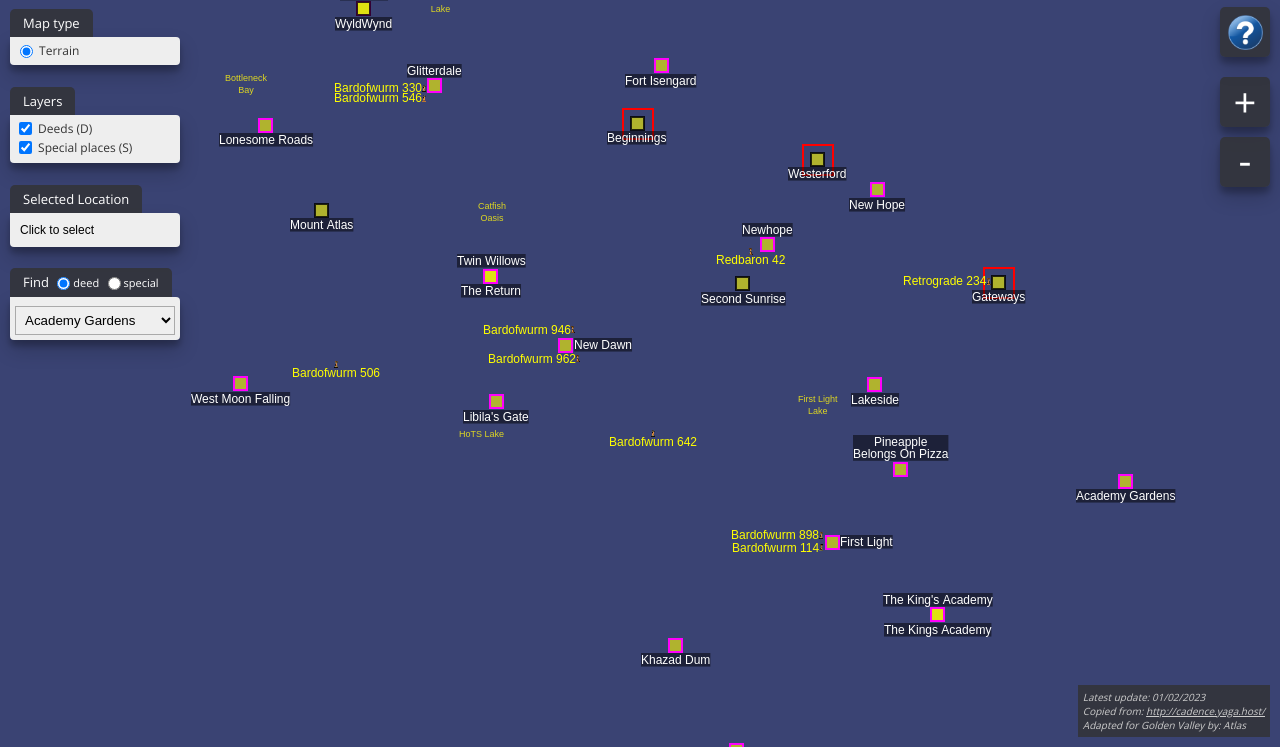
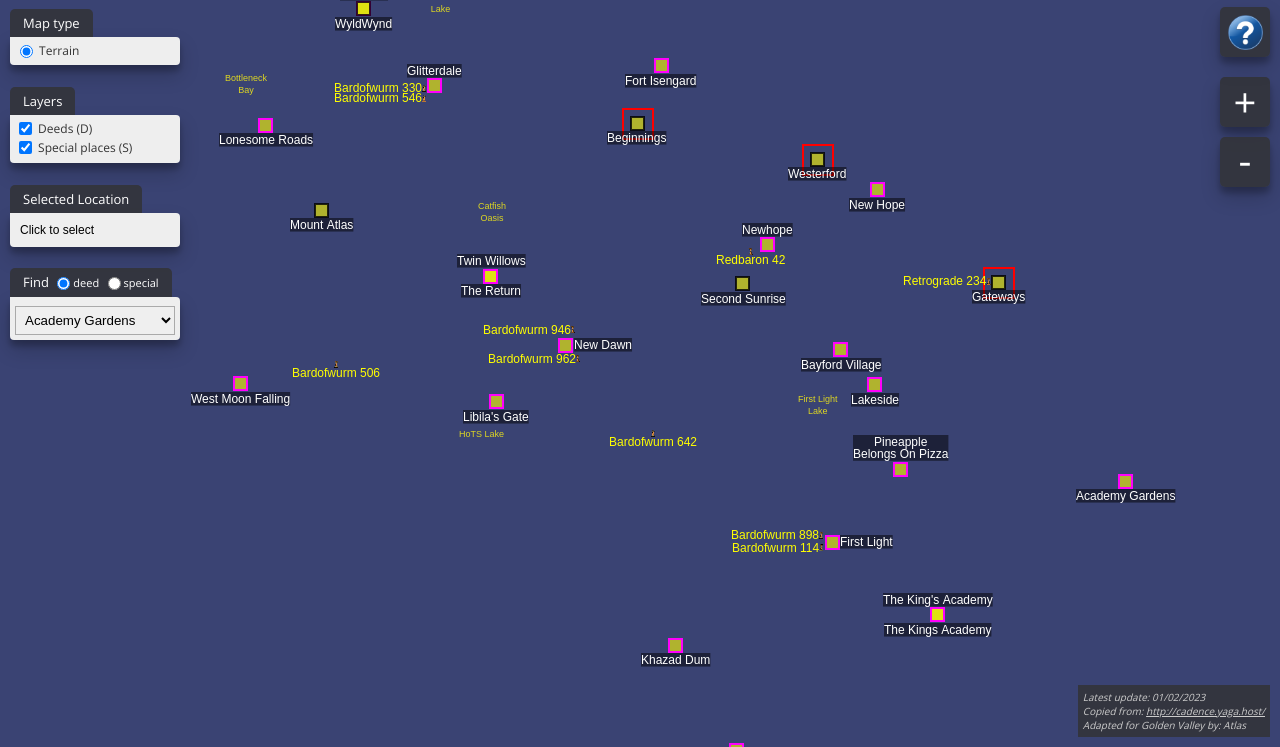
Before and after one commit to Prosperific/wurm-online-golden-valley-map, a plain HTML site: page index.html in a window 1280 px wide. Shown: the part 53-800 px from the top of the page. Drawn offline with nearby package versions, Linux system fonts and the light colour scheme.

Commit message:
feat: added disbanded deed Bayford Village

```diff
--- a/index.html
+++ b/index.html
@@ -152,9 +152,9 @@
           ],
           [
             "Bayford Village",
-            "0",
-            "0",
-            "HID"
+            "3005",
+            "2191",
+            "MAR"
           ],
           [
             "Cherrywood Hill",
```
